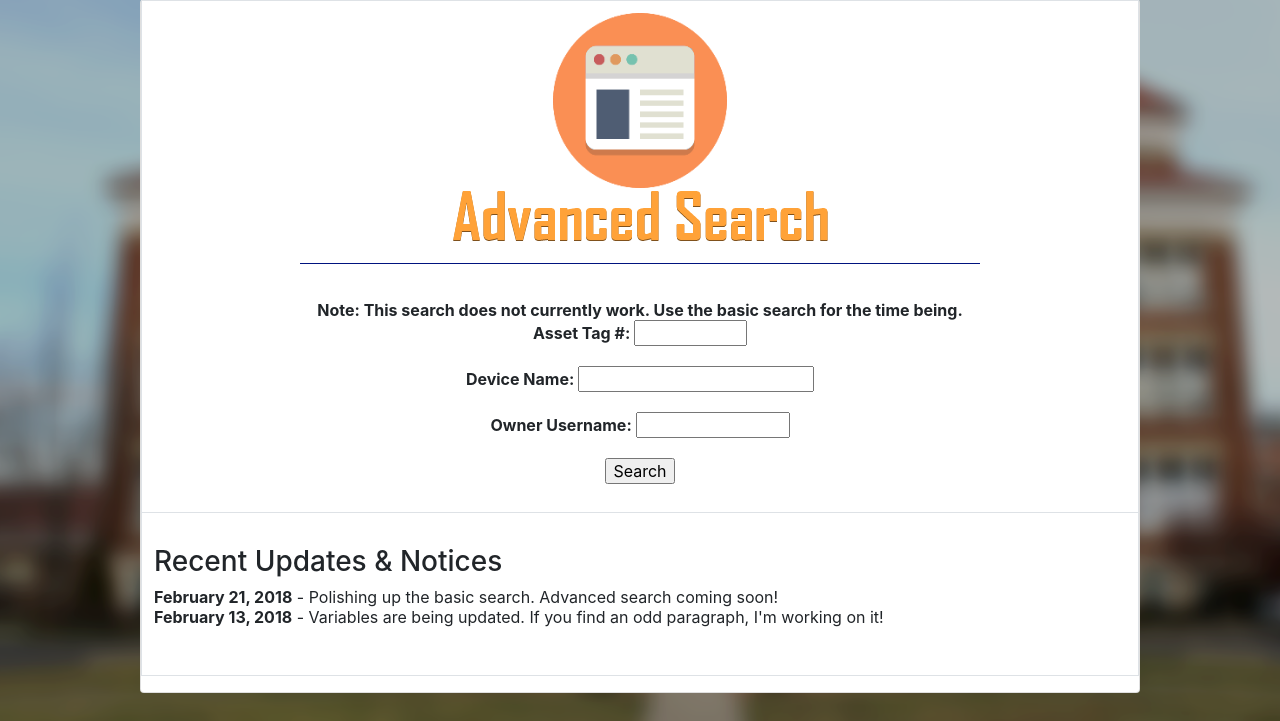
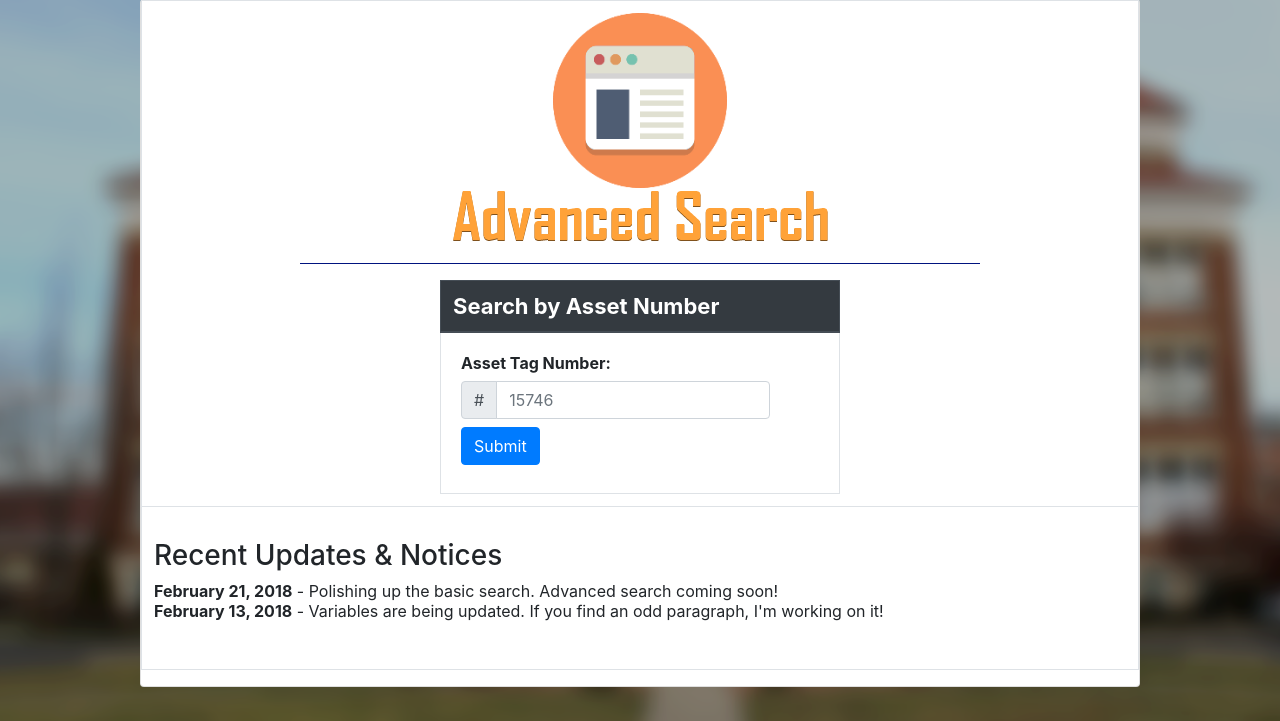
Before and after one commit to applessmillion/JadExplorer, a PHP site: page /advsearch.php in a window 1280 px wide. Shown: the part 79-800 px from the top of the page. Run offline with PHP 8.4, Linux system fonts and the light colour scheme; data that the repository does not hold is empty.

Commit message:
Added functionability
Behaves just like the basic search, for now.

```diff
--- a/web/advsearch.php
+++ b/web/advsearch.php
@@ -38,14 +38,35 @@ $con = new mysqli($ip,$user,$pw,$db);
 								?>
 							</p>
 							<div class="mx-5">
-						<form action="advsearch.php" method="get"></br>
-							<strong>Note: This search does not currently work. Use the basic search for the time being.</strong></br>
-							<strong>Asset Tag #: </strong>
-							<input type="text" name="assettag" maxlength="5" size="6"></br></br>
-							<strong>Device Name: </strong><input type="text" name="dname" maxlength="16" size="18"></br></br>
-							<strong>Owner Username: </strong><input type="text" name="duser" maxlength="9" size="10"></br></br>
-							<input type="submit" value="Search">
-						</form>
+						<table style="max-width:400px" align="center" class="border">
+							<thead class="thead-dark">
+								<tr>
+									<th>
+										<div style="font-size:22"><?php echo $text_search_form_assetsearch_title; ?></div>
+									</th>
+								</tr>
+							</thead>
+							<tbody>
+								<td>
+									<form action="search.php" method="get" class="m-2">
+										<label><b><?php echo $text_search_form_assetsearch_label; ?></b></label>
+										<div class="form-row align-items-center">
+											<div class="col-auto">
+												<div class="input-group mb-2">
+													<div class="input-group-prepend">
+													  <div class="input-group-text">#</div>
+													</div>
+													<input type="text" class="form-control" id="Asset" placeholder="15746" name="assettag">
+												</div>
+											</div>
+											<div class="col-auto">
+												<button type="submit" class="btn btn-primary mb-2">Submit</button>
+											</div>
+										</div>
+									</form>
+								</td>
+							</tbody>
+						</table>
 					<?php echo '<tr><td style="height:10px"><br>'.$widget_updates.'</td></tr>'; ?>
 					</th>
 				</tr>
```
